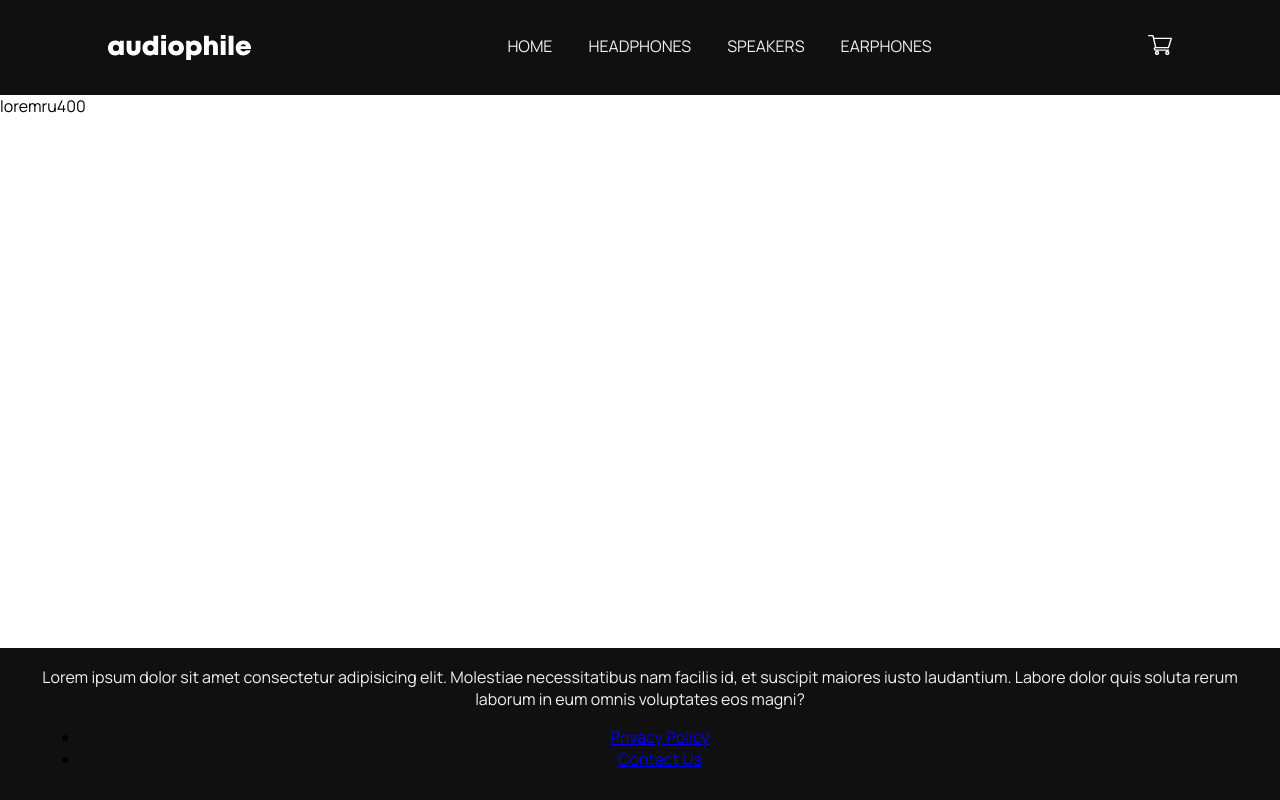
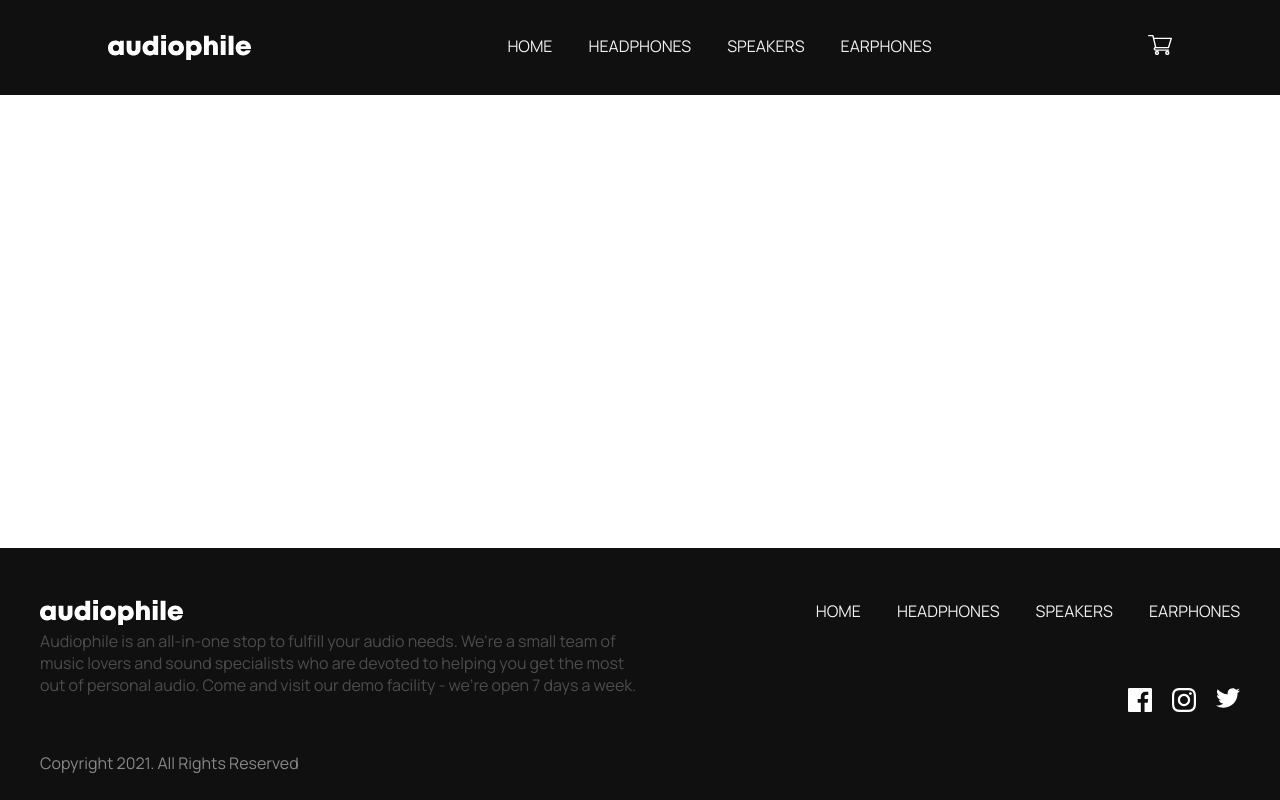
Before and after one commit to whyshoxrux/footer, a plain HTML site: page index.html in a window 1280 px wide. Drawn offline with Linux system fonts and the light colour scheme.

Commit message:
first commit

```diff
--- a/css/style.css
+++ b/css/style.css
@@ -1,84 +1,84 @@
 :root {
     --orange: #d87d4a;
     --black: #101010;
---gray: #F1F1F1;
---gray-light: #FAFAFA;
+    --gray: #f1f1f1;
+    --gray-light: #fafafa;
     --orange-hover: #fbaf85;
---thite: #FFFFFF;
+    --thite: #ffffff;
 }
 @font-face {
-    font-family: 'Manrope';
-    src: url('../fonts/Manrope-Bold.woff2') format('woff2'),
-        url('../fonts/Manrope-Bold.woff') format('woff');
+    font-family: "Manrope";
+    src: url("../fonts/Manrope-Bold.woff2") format("woff2"),
+        url("../fonts/Manrope-Bold.woff") format("woff");
     font-weight: bold;
     font-style: normal;
     font-display: swap;
 }
 
 @font-face {
-    font-family: 'Manrope';
-    src: url('../fonts/Manrope-ExtraBold.woff2') format('woff2'),
-        url('../fonts/Manrope-ExtraBold.woff') format('woff');
+    font-family: "Manrope";
+    src: url("../fonts/Manrope-ExtraBold.woff2") format("woff2"),
+        url("../fonts/Manrope-ExtraBold.woff") format("woff");
     font-weight: bold;
     font-style: normal;
     font-display: swap;
 }
 
 @font-face {
-    font-family: 'Manrope';
-    src: url('../fonts/Manrope-ExtraLight.woff2') format('woff2'),
-        url('../fonts/Manrope-ExtraLight.woff') format('woff');
+    font-family: "Manrope";
+    src: url("../fonts/Manrope-ExtraLight.woff2") format("woff2"),
+        url("../fonts/Manrope-ExtraLight.woff") format("woff");
     font-weight: 200;
     font-style: normal;
     font-display: swap;
 }
 
 @font-face {
-    font-family: 'Manrope';
-    src: url('../fonts/Manrope-Light.woff2') format('woff2'),
-        url('../fonts/Manrope-Light.woff') format('woff');
+    font-family: "Manrope";
+    src: url("../fonts/Manrope-Light.woff2") format("woff2"),
+        url("../fonts/Manrope-Light.woff") format("woff");
     font-weight: 300;
     font-style: normal;
     font-display: swap;
 }
 
 @font-face {
-    font-family: 'Manrope';
-    src: url('../fonts/Manrope-Medium.woff2') format('woff2'),
-        url('../fonts/Manrope-Medium.woff') format('woff');
+    font-family: "Manrope";
+    src: url("../fonts/Manrope-Medium.woff2") format("woff2"),
+        url("../fonts/Manrope-Medium.woff") format("woff");
     font-weight: 500;
     font-style: normal;
     font-display: swap;
 }
 
 @font-face {
-    font-family: 'Manrope';
-    src: url('../fonts/Manrope-Regular.woff2') format('woff2'),
-        url('../fonts/Manrope-Regular.woff') format('woff');
+    font-family: "Manrope";
+    src: url("../fonts/Manrope-Regular.woff2") format("woff2"),
+        url("../fonts/Manrope-Regular.woff") format("woff");
     font-weight: normal;
     font-style: normal;
     font-display: swap;
 }
 
 @font-face {
-    font-family: 'Manrope';
-    src: url('../fonts/Manrope-SemiBold.woff2') format('woff2'),
-        url('../fonts/Manrope-SemiBold.woff') format('woff');
+    font-family: "Manrope";
+    src: url("../fonts/Manrope-SemiBold.woff2") format("woff2"),
+        url("../fonts/Manrope-SemiBold.woff") format("woff");
     font-weight: 600;
     font-style: normal;
     font-display: swap;
 }
-html{
+html {
     height: 100%;
 }
-body{
+body {
     display: flex;
     flex-direction: column;
     height: 100%;
-    font-family: "Manrope","Arial",sans-serif;
-    margin: 0
+    font-family: "Manrope", "Arial", sans-serif;
+    margin: 0;
 }
-main{
+main {
     flex-grow: 1;
 }
 
@@ -99,7 +99,7 @@ main{
     list-style: none;
     gap: 36px;
     margin: 0;
-    color: #F1F1F1;
+    color: #f1f1f1;
 }
 .header__link {
     color: var(--white);
@@ -122,15 +122,60 @@ main{
     border-top: 2px solid var(--black);
     background-color: var(--black);
     height: 150px;
-    padding: auto;
-    text-align: center;
+    padding: 50px 20px;
+    /* text-align: center; */
+    display: flex;
+    justify-content: center;
 }
 
-.footer_text{
-    color: #F1F1F1;
+.footer_text {
+    color: #f1f1f1;
     margin-bottom: 10px;
 }
- .footer__content{
+.footer__content {
     max-width: 1200px;
-    margin:0 auto
+    margin: 0 auto;
+    /* display: flex;
+    justify-content: space-between; */
+    width: 100%;
 }
+.text {
+    color: #ffffff;
+    opacity: 50%;
+}
+
+.top {
+    display: flex;
+    justify-content: space-between;
+    width: 100%;
+}
+
+.icon__text {
+    display: flex;
+    justify-content: space-between;
+    width: 100%;
+    align-items: center;
+}
+
+.icon__text > div {
+    max-width: 50%;
+    /* background-color: red; */
+    width: fit-content;
+}
+
+
+.icon__text .social-icons {
+    display: flex;
+    gap: 20px;
+
+}
+
+.left{
+    display: flex;
+    justify-content: space-between;
+    flex-direction: column;
+    gap: 56px;
+
+    color: white;
+    opacity: 0.5;
+}
--- a/index.html
+++ b/index.html
@@ -40,19 +40,61 @@
                     alt="Shopping icons"
             /></a>
         </header>
-        <main>loremru400</main>
-        <footer class="footer" id="footer">
-            <div class="footer__content" id="footer__content">
-                <p class="footer_text">
-                    Lorem ipsum dolor sit amet consectetur adipisicing elit.
-                    Molestiae necessitatibus nam facilis id, et suscipit maiores
-                    iusto laudantium. Labore dolor quis soluta rerum laborum in
-                    eum omnis voluptates eos magni?
-                </p>
-                <ul class="footer_nav">
-                    <li><a href="#"> Privacy Policy</a></li>
-                    <li><a href="#"> Contact Us</a></li>
-                </ul>
+        <main>
+            <div></div>
+        </main>
+        <footer class="footer">
+            <div class="footer__content">
+                <div class="top">
+                    <div class="footer__logo">
+                        <a href="index.html">
+                            <img
+                                src="images/logo.svg"
+                                alt="Audiophile logo"
+                                width="143"
+                                height="25"
+                            />
+                        </a>
+                    </div>
+
+                    <nav class="footer__nav">
+                        <ul class="header__list">
+                            <li class="header__item">
+                                <a class="header__link" href="#">Home</a>
+                            </li>
+                            <li class="header__item">
+                                <a class="header__link" href="#">Headphones</a>
+                            </li>
+                            <li class="header__item">
+                                <a class="header__link" href="#">Speakers</a>
+                            </li>
+                            <li class="header__item">
+                                <a class="header__link" href="#">Earphones</a>
+                            </li>
+                        </ul>
+                    </nav>
+                </div>
+
+                <div class="icon__text">
+                    <div class="left">
+                        <div class="text">
+                            Audiophile is an all-in-one stop to fulfill your
+                            audio needs. We're a small team of music lovers and
+                            sound specialists who are devoted to helping you get
+                            the most out of personal audio. Come and visit our
+                            demo facility - we’re open 7 days a week.
+                        </div>
+                        <div class="cpy">
+                            Copyright 2021. All Rights Reserved
+                        </div>
+                    </div>
+
+                    <div class="social-icons">
+                        <a href="#"><img src="images/Path.svg" alt="" /></a>
+                        <a href="#"><img src="images/Shape.svg" alt="" /></a>
+                        <a href="#"><img src="images/Path (1).svg" alt=></a>
+                    </div>
+                </div>
             </div>
         </footer>
     </body>
```
Also changed, not shown: images/Path (1).svg (added), images/Path.svg (added), images/Shape.svg (added), images/icons8-facebook.svg (deleted), images/instagram-svgrepo-com.svg (deleted), images/twitter-154-svgrepo-com.svg (deleted). Lines whose indentation alone changed are shown as unchanged.
